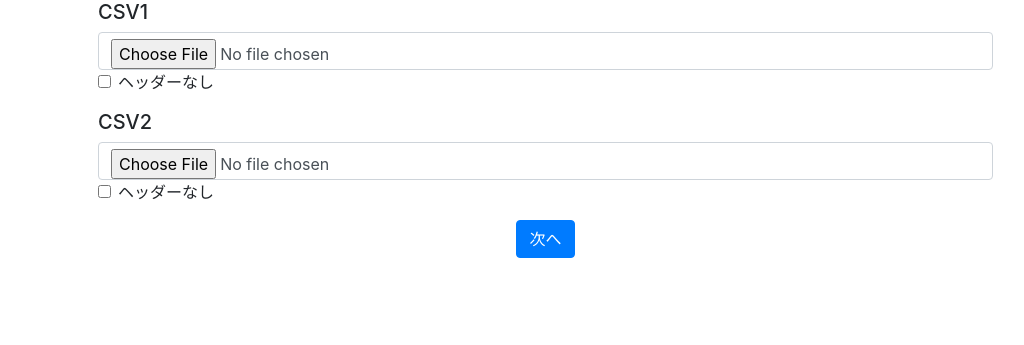
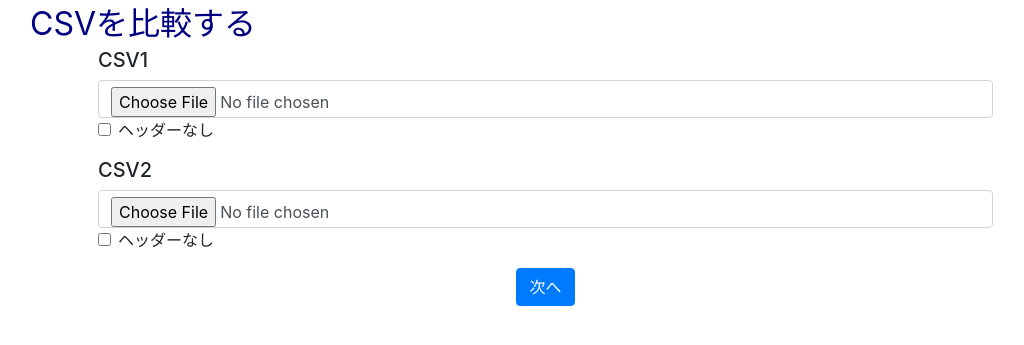
Before and after one commit to yui728/csv-search-diff, a Django app: template src/csv_search_diff/templates/pages/index.html in a window 1280 px wide. Shown: the top 345 px of the page, without its empty margins (2-1026 px from the left). Run offline with Django 3.2, Linux system fonts and the light colour scheme; the template is opened without the code that fills it, so the values that code supplies are empty; some libraries are stand-ins or nearby versions.

Commit message:
・HTMLテンプレートのURL対応

```diff
--- /dev/null
+++ b/src/csv_search_diff/static/css/main.css
@@ -0,0 +1,10 @@
+@viewport {
+    width: device-width;
+    initial-scale: 1;
+}
+
+header {
+    color:navy;
+    font-size: 2em;
+    padding: 0 0 0 1em;
+}
--- a/src/csv_search_diff/templates/base.html
+++ b/src/csv_search_diff/templates/base.html
@@ -1,6 +1,7 @@
 <!doctype html>
 {% load bootstrap4 %}
 {% load static %}
+{% load staticfiles %}
 {% bootstrap_css %}
 {% bootstrap_javascript jquery='slim' %}
 <html lang="ja">
@@ -11,12 +12,12 @@
         <meta http-equiv="X-UA-Compatible" content="IE=edge">
         <meta name="viewport" content="width=devide-width,initial-scale=1">
         {# --- css --- #}
-        <link href="css/main.css" rel="stylesheet">
+        <link href="{% static 'css/main.css' %}" rel="stylesheet">
         {% block extra_css %}{% endblock %}
         <title>{% block title %}{% endblock %}</title>
     </head>
     <body>
-        <header>{{ title }}</header>
+        <header>{% block content_title %}{% endblock %}</header>
         <main>
             <div class="container">
                 <div class="col-sm-10 justify-content-center">
--- a/src/csv_search_diff/templates/pages/confirm.html
+++ b/src/csv_search_diff/templates/pages/confirm.html
@@ -1,6 +1,8 @@
 {% extends "base.html" %}
 {% block title %}CSVを比較する：項目の確認{% endblock %}
+{% block content_title %}CSVを比較する：項目の確認{% endblock %}
 {% block content %}
+<form method="POST" action="{% url 'apps:result' %}">
 <sction>
     <p class="h4">読み込んだCSV</p>
     <label class="h6">CSV1</label>
@@ -71,7 +73,6 @@
 </setion>
 <section>
     <p class="h4">キーにする項目</p>
-    <form method="POST" action="result.html">
     <p>CSV1のヘッダー4とCSV2のヘッダー4をキーにする</p>
     <p>CSV1のヘッダー5とCSV2のヘッダー5をキーにする</p>
      <div class="form-group row justify-content-center">
@@ -80,6 +81,7 @@
             <input type="submit" class="btn btn-primary" value="比較する" />
         </div>
     </div>
+</section>
+    {% csrf_token %}
 </form>
-</section>
 {% endblock %}
--- a/src/csv_search_diff/templates/pages/index.html
+++ b/src/csv_search_diff/templates/pages/index.html
@@ -1,8 +1,9 @@
 {% extends "base.html" %}
 {% block title %}CSVを比較する{% endblock %}
+{% block content_title %}CSVを比較する{% endblock %}
 {% block content %}
 <section>
-    <form method="POST" action="setting-diff-column.html">
+    <form method="POST" action="{% url "apps:setting_diff_column" %}">
         <div class="form-group">
             <label for="csv1_input" class="h5">CSV1</label>
             <input type="file" id="csv1_input" name="csv1" class="form-control" />
@@ -24,6 +25,7 @@
                 <input type="submit" class="btn btn-primary" value="次へ" />
             </div>
         </div>
+    {% csrf_token %}
     </form>
 </section>
 {% endblock %}
--- a/src/csv_search_diff/templates/pages/setting-diff-column.html
+++ b/src/csv_search_diff/templates/pages/setting-diff-column.html
@@ -1,6 +1,8 @@
 {% extends "base.html" %}
 {% block title %}CSVを比較する：比較項目の設定{% endblock %}
+{% block content_title %}CSVを比較する：比較項目の設定{% endblock %}
 {% block content %}
+<form method="POST" action="{% url 'apps:setting_key_column' %}">
 <sction>
     <p class="h4">読み込んだCSV</p>
     <label class="h6">CSV1</>
@@ -66,7 +68,6 @@
 </sction>
 <section>
     <p class="h4">比較する項目</p>
-    <form method="POST" action="setting-key-column.html">
     <div class="row">
         <label class="col-sm h6">CSV1</label>
         <label class="col-sm h6">CSV2</label>
@@ -116,6 +117,7 @@
             <input type="submit" class="btn btn-primary" value="次へ" />
         </div>
     </div>
+</section>
+    {% csrf_token %}
 </form>
-</section>
 {% endblock %}
--- a/src/csv_search_diff/templates/pages/setting-key-column.html
+++ b/src/csv_search_diff/templates/pages/setting-key-column.html
@@ -1,6 +1,8 @@
 {% extends "base.html" %}
 {% block title %}CSVを比較する：キー項目の設定{% endblock %}
+{% block content_title %}CSVを比較する：キー項目の設定{% endblock %}
 {% block content %}
+<form method="POST" action="{% url 'apps:confirm' %}">
 <sction>
     <p class="h4">読み込んだCSV</p>
     <label class="h6">CSV1</label>
@@ -71,7 +73,6 @@
 </setion>
 <section>
     <p class="h4">キーにする項目</p>
-    <form method="POST" action="confirm.html">
     <div class="row">
         <label class="col-sm h6">CSV1</label>
         <label class="col-sm h6">CSV2</label>
@@ -121,6 +122,7 @@
             <input type="submit" class="btn btn-primary" value="次へ" />
         </div>
     </div>
+</section>
+    {% csrf_token %}
 </form>
-</section>
 {% endblock %}
```
Also changed, not shown: src/csv_search_diff/templates/pages/result.html (+9 -7 lines), src/csv_search_diff/tests/apps/test_views.py (+5 -2 lines), src/csv_search_diff/static/apps/css/main.css (deleted). Lines whose indentation alone changed are shown as unchanged.
